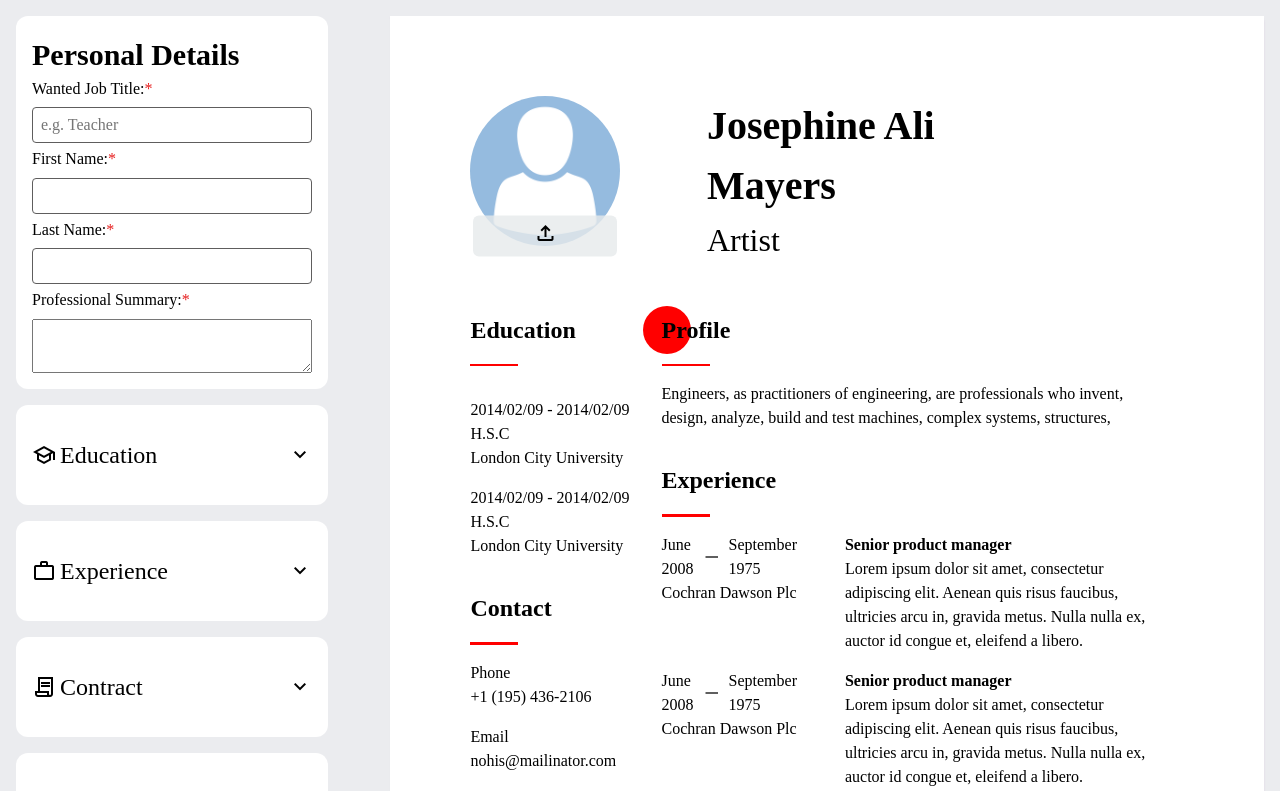
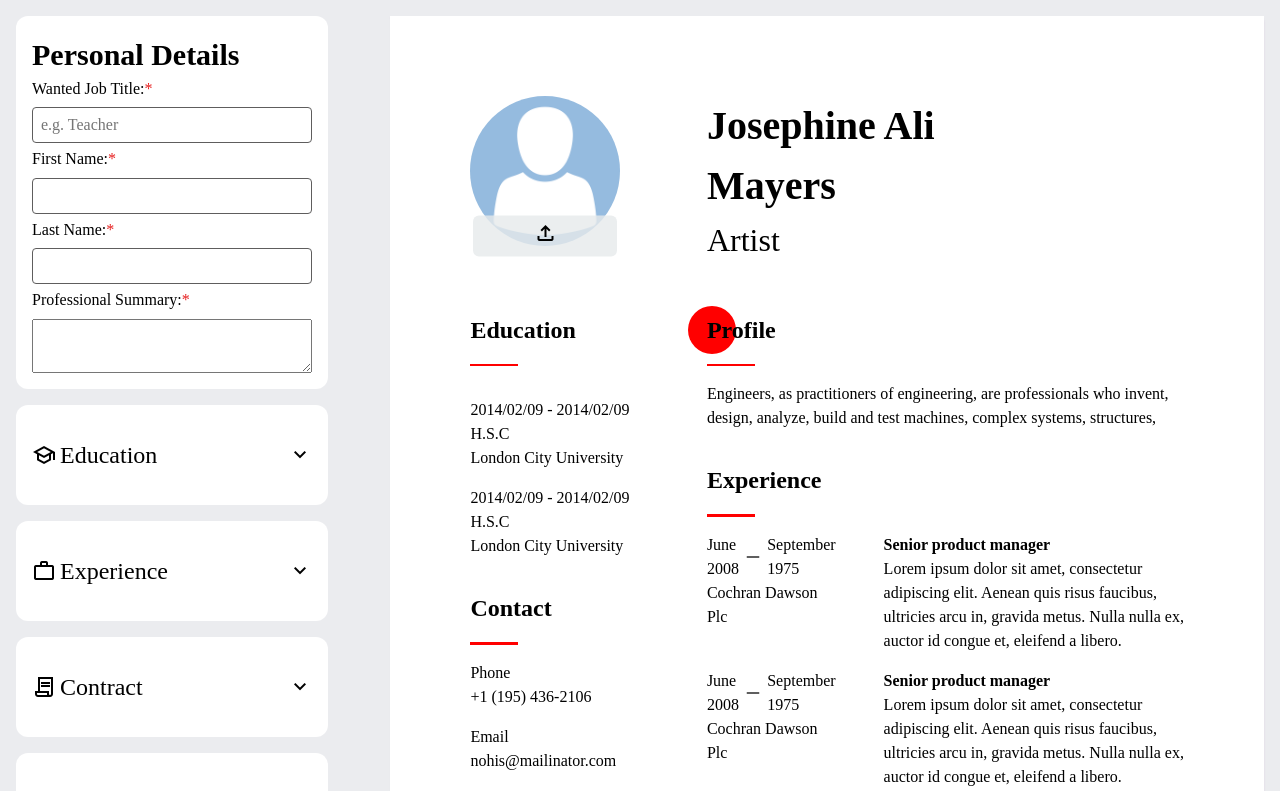
Before and after one commit to ZTanvir/cv-maker, a React (Vite) app: page / in a window 1280 px wide. Shown: the top 791 px of the page. Built offline with nearby package versions, Linux system fonts and the light colour scheme.

Commit message:
Add width 30% to left cv preview side

```diff
--- a/src/styles/cvPreview.module.css
+++ b/src/styles/cvPreview.module.css
@@ -34,6 +34,7 @@
   display: flex;
   flex-direction: column;
   gap: var(--gap-left-right, 2rem);
+  flex-basis: 30%;
 }
 
 .cvPreviewRight {
```
